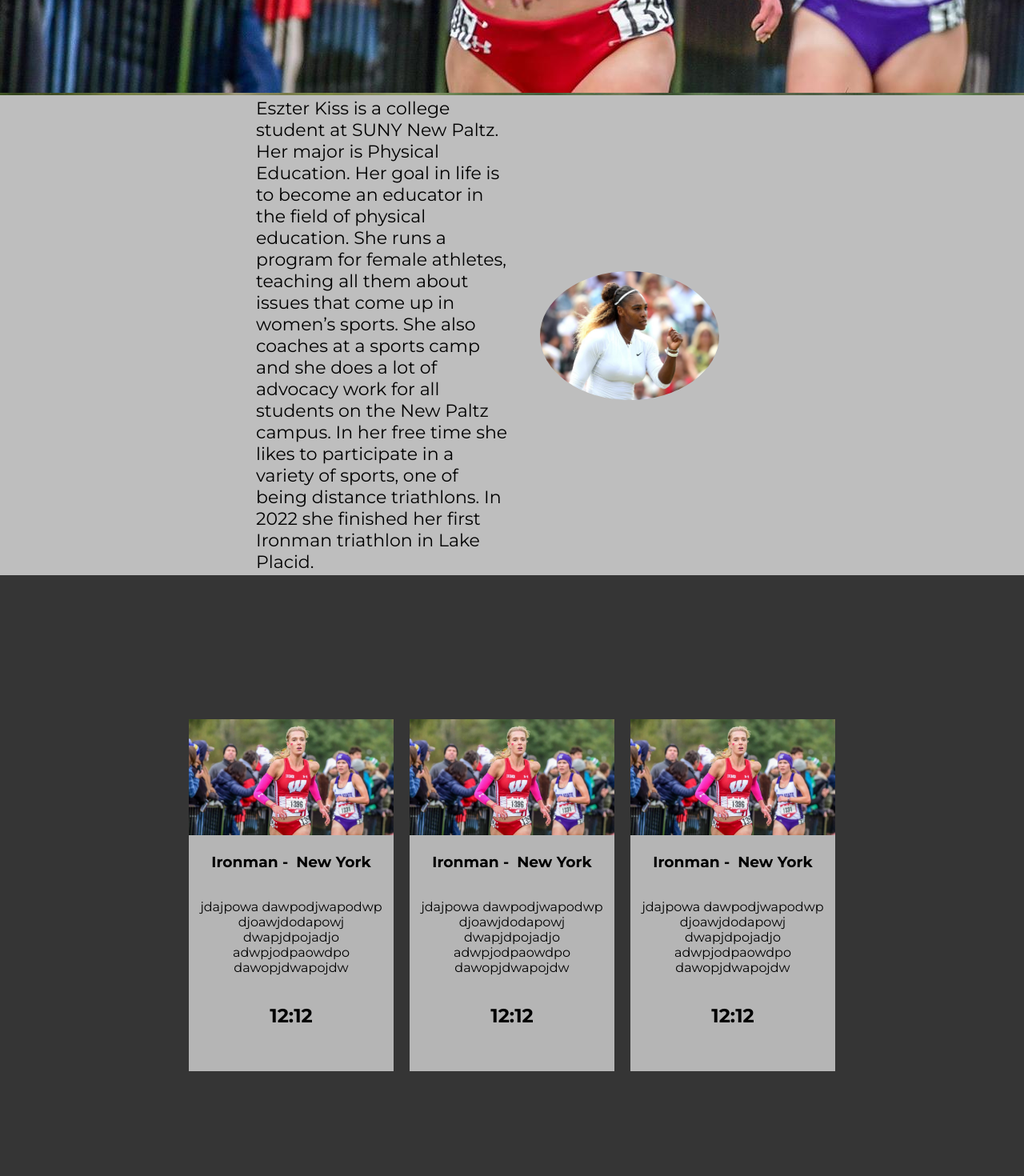
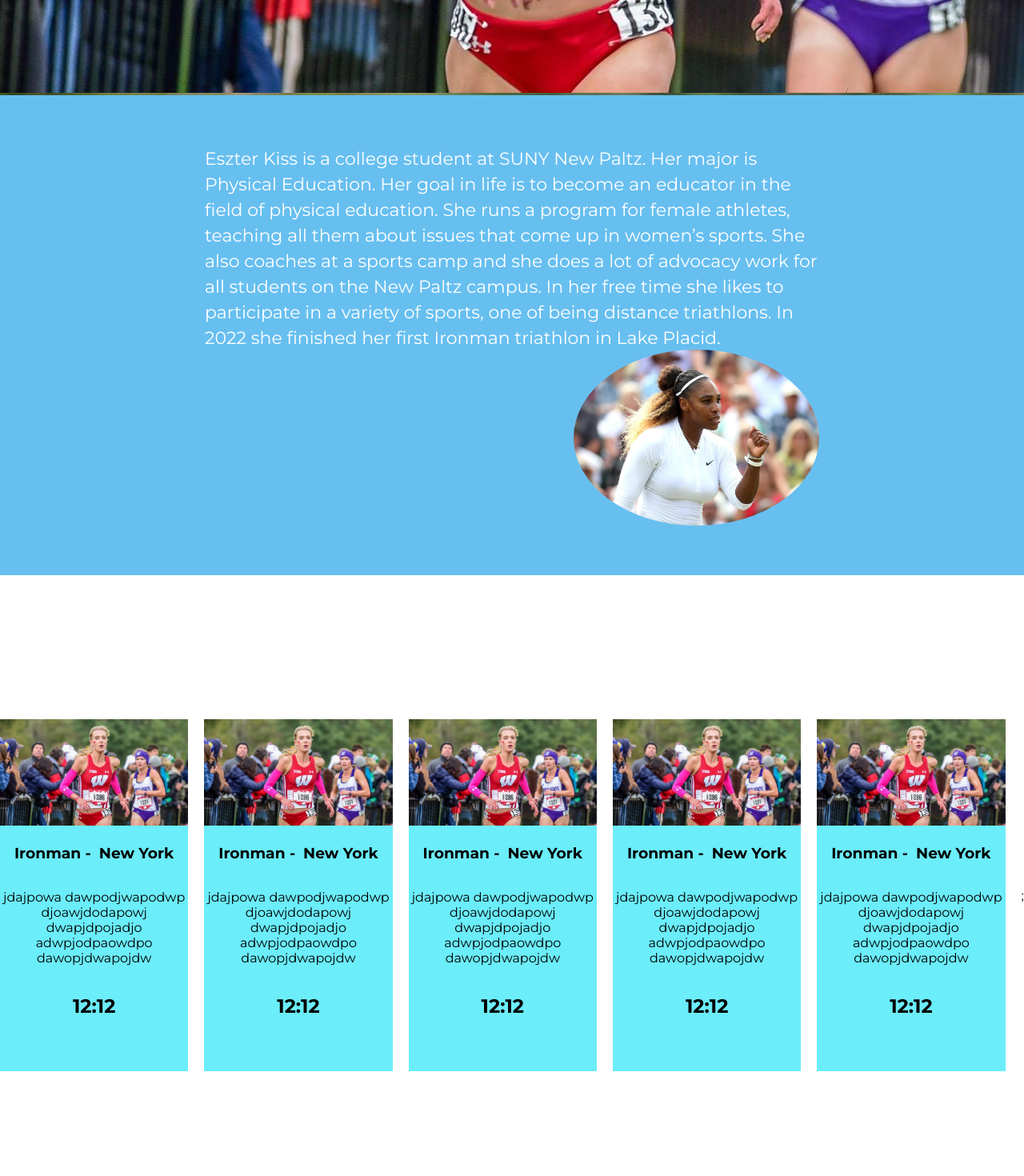
Before and after one commit to NateAnderson500/EsztersFemletes, a React (Create React App) app: page / in a window 1280 px wide. Shown: the part 940-2410 px from the top of the page at 80% size. Built offline with nearby package versions, Linux system fonts and the light colour scheme.

Commit message:
put EventData into its own JSON file, and started site recoloring

```diff
--- a/src/App.css
+++ b/src/App.css
@@ -8,13 +8,14 @@
     width: 100%;
     justify-content: center;
     height: 75px;
+    margin-top: 10px;
 
 }
 
 .nav--items{
     display: flex;
     padding: 0px;
-    background-color: rgb(134, 134, 134);
+    background-color: #67F089;
     width: 400px;
     list-style-type: none;
     gap: 30px;
@@ -22,7 +23,7 @@
     justify-content: center;
     border-radius: 45px;
     height: 100%;
-    opacity: 60%;
+    opacity: 80%;
 }
 
 
@@ -54,30 +55,32 @@
     display: flex;
     align-items: center;
     justify-content: center;
+    color: #FFFFFF;
+    font-size: 26px;
 }
 
 .about-content{
-    display: flex;
-    align-items: center;
-    width: 50%;
-    gap: 35px;
+    width: 60%;
 }
 
 .bio{
-    width: 50%;
+    width: 60%;
     font-size: 22px;
+    display: inline;
 }
 
 .eszter-photo{
-    border-radius: 100%;
-    width: 35%;
+    border-radius: 80%;
+    width: 40%;
+    float: right;
+    display: inline;
 
 }
 
 .event-results-container{
     width: 100%;
     height: 800px;
-    background-color: rgb(53, 53, 53);
+    background-color: #FFFFFF;
     display: flex;
     gap: 20px;
     align-items: center;
@@ -96,8 +99,8 @@
     width: 50%;
     display: flex;
     flex-direction: column;
-    gap: 30px;
-    align-items: left;
+    gap: 15px;
+    align-items: center;
 }
 
 .input-small{
@@ -110,14 +113,29 @@
     height: 200px;
 }
 
-.submit{
-    width: 25%;
-}
+.submit-btn {
+    height: 50px;
+    width: 200px;
+    background-color: white;
+    color: #6DE3CD;
+    border-color: #6DE3CD;
+    filter: drop-shadow(0px 1px 1px #6DE3CD);
+    color: #6DE3CD;
+    font-size: 18px;
+
+  }
+
+  .submit-btn:hover {
+    background-color: #6DE3CD;
+    color: #FFFFFF;
+    border-color: #6DE3CD;
+    filter: drop-shadow(0px 1px 1px #6DE3CD);
+  }
 
 .event-card-container{
     width: 20%;
     height: 55%;
-    background-color: rgb(181, 181, 181);
+    background-color: #6BEDFA;
 }
 
 .event-card-img{
--- a/src/components/Contact.jsx
+++ b/src/components/Contact.jsx
@@ -3,7 +3,7 @@
 export default function Contact (){
     return (
         <div className="contact-container" id="contact">
-            <div className="contact-form">
+            <form className="contact-form">
             <input
             className="input-small"
             type="text"
@@ -22,8 +22,8 @@
             placeholder="Message"
             name="message"
             />
-            <button className="submit" type="submit">Send Message</button>
-            </div>
+            <button className="submit-btn" type="submit">Send Message</button>
+            </form>
         </div>
     )
 }
--- a/src/components/EventResults.jsx
+++ b/src/components/EventResults.jsx
@@ -1,27 +1,22 @@
 import EventCard from './EventCard'
+import {EventData} from '../data/EventData'
 
 export default function EventResults(){
+
     return (
         <div className="event-results-container" id="event-results">
-                <EventCard
-                img="assets/home-banner.jpg"
-                name="Ironman"
-                location="New York"
-                description="jdajpowa dawpodjwapodwp djoawjdodapowj dwapjdpojadjo adwpjodpaowdpo dawopjdwapojdw"
-                time="12:12"
-                />
-                <EventCard
-                img="assets/home-banner.jpg"
-                name="Ironman"
-                location="New York"
-                description="jdajpowa dawpodjwapodwp djoawjdodapowj dwapjdpojadjo adwpjodpaowdpo dawopjdwapojdw"
-                time="12:12"/>
-                <EventCard
-                img="assets/home-banner.jpg"
-                name="Ironman"
-                location="New York"
-                description="jdajpowa dawpodjwapodwp djoawjdodapowj dwapjdpojadjo adwpjodpaowdpo dawopjdwapojdw"
-                time="12:12"/>
+                {EventData.map((data, key) => {
+                    return (
+                        <EventCard
+                        key = {key}
+                        img = {data.img}
+                        name = {data.name}
+                        location = {data.location}
+                        description = {data.description}
+                        time = {data.time}
+                        />
+                    )
+                })};
         </div>
     )
 }
--- /dev/null
+++ b/src/data/EventData.js
@@ -0,0 +1,38 @@
+export const EventData = [
+    {
+        img : "assets/home-banner.jpg",
+        name: "Ironman",
+        location: "New York",
+        description: "jdajpowa dawpodjwapodwp djoawjdodapowj dwapjdpojadjo adwpjodpaowdpo dawopjdwapojdw",
+        time: "12:12",
+    },
+    {
+        img : "assets/home-banner.jpg",
+        name: "Ironman",
+        location: "New York",
+        description: "jdajpowa dawpodjwapodwp djoawjdodapowj dwapjdpojadjo adwpjodpaowdpo dawopjdwapojdw",
+        time: "12:12",
+    },
+    {
+        img : "assets/home-banner.jpg",
+        name: "Ironman",
+        location: "New York",
+        description: "jdajpowa dawpodjwapodwp djoawjdodapowj dwapjdpojadjo adwpjodpaowdpo dawopjdwapojdw",
+        time: "12:12",
+    },
+    {
+        img : "assets/home-banner.jpg",
+        name: "Ironman",
+        location: "New York",
+        description: "jdajpowa dawpodjwapodwp djoawjdodapowj dwapjdpojadjo adwpjodpaowdpo dawopjdwapojdw",
+        time: "12:12",
+    },
+    {
+        img : "assets/home-banner.jpg",
+        name: "Ironman",
+        location: "New York",
+        description: "jdajpowa dawpodjwapodwp djoawjdodapowj dwapjdpojadjo adwpjodpaowdpo dawopjdwapojdw",
+        time: "12:12",
+    },
+
+];
--- a/src/index.css
+++ b/src/index.css
@@ -7,7 +7,7 @@
     sans-serif;
   -webkit-font-smoothing: antialiased;
   -moz-osx-font-smoothing: grayscale;
-  background-color: rgb(190, 190, 190);
+  background-color: #67BFF0;
 }
 
 code {
```
